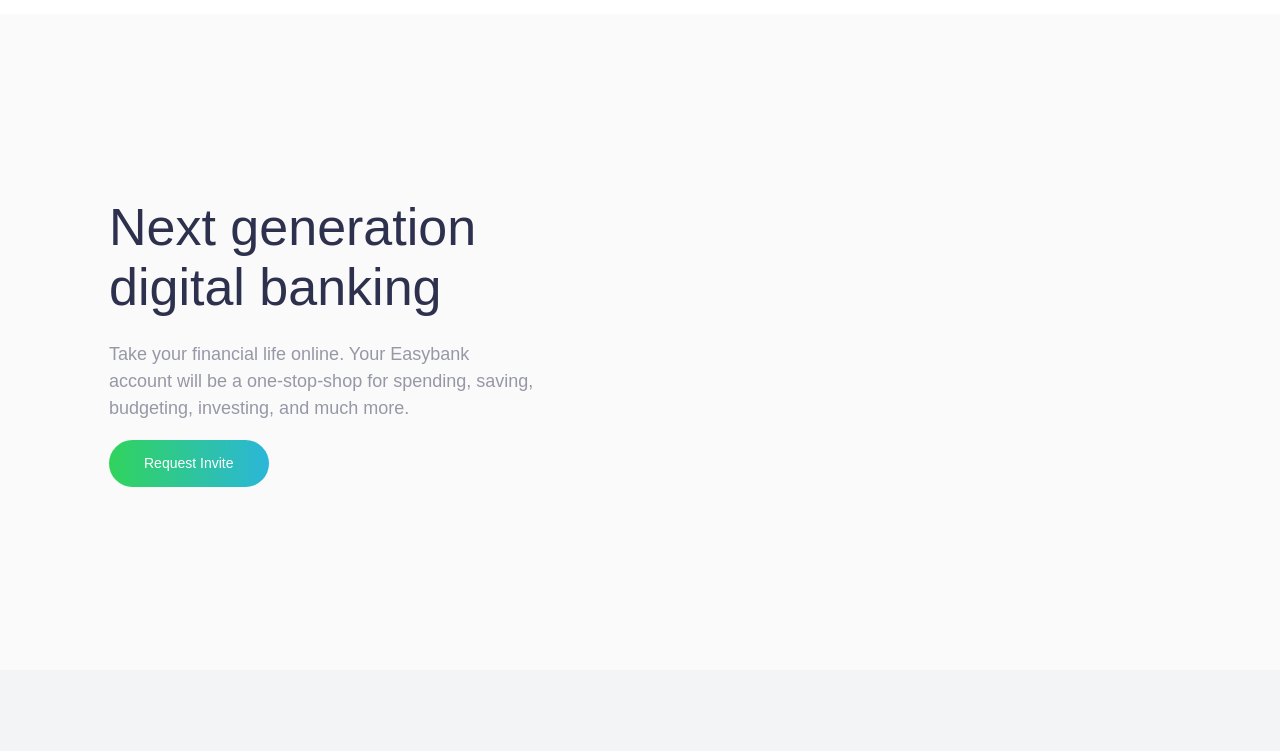
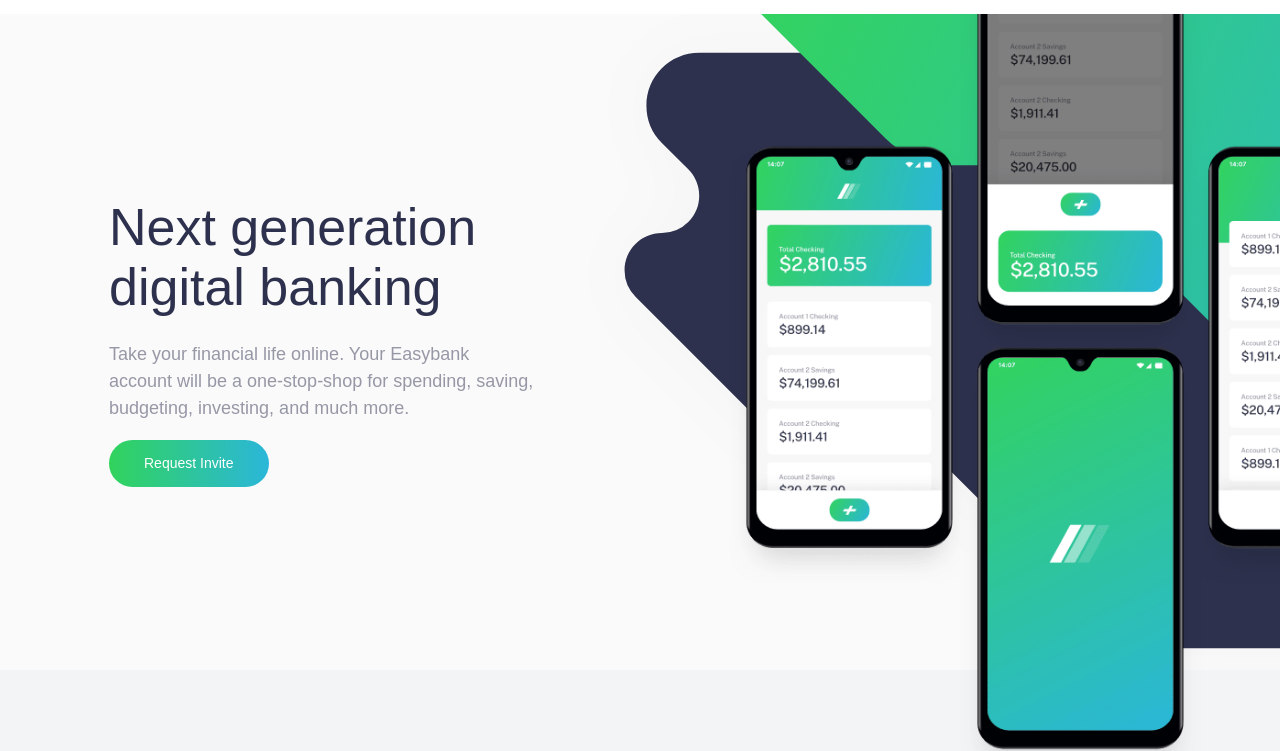
Before and after one commit to wojciech-lasota/easybank-landing-page-, a plain HTML site: page index.html in a window 1280 px wide. Shown: the part 66-817 px from the top of the page. Drawn offline with nearby package versions, Linux system fonts and the light colour scheme; files that its build step writes are made by us from their sources.

Commit message:
Update _hero.scss

```diff
--- a/app/scss/_hero.scss
+++ b/app/scss/_hero.scss
@@ -14,7 +14,7 @@
     &__image {
 
         position: relative;
-        background-image: url('easybank-landing-page-/images/bg-intro-mobile.svg');
+        background-image: url('../../easybank-landing-page-/images/bg-intro-mobile.svg');
         background-size: cover;
         background-repeat: no-repeat;
         background-position: center center;
@@ -30,7 +30,7 @@
             order: 2;
             height: 41rem;
             background-image: none;
-            // background-image: url('easybank-landing-page-/images/bg-intro-desktop.svg');
+            // background-image: url('../../easybank-landing-page-/images/bg-intro-desktop.svg');
             // background-position: left center;
         }
 
@@ -47,7 +47,7 @@
             position: absolute;
             height: 100%;
             width: 100%;
-            background-image: url('easybank-landing-page-/images/image-mockups.png');
+            background-image: url('../../easybank-landing-page-/images/image-mockups.png');
             background-size: 93%;
             background-repeat: no-repeat;
             background-position: center bottom;
@@ -78,7 +78,7 @@
                 position: absolute;
                 height: 100%;
                 // width: 100%;
-                background-image: url('easybank-landing-page-/images/bg-intro-desktop.svg');
+                background-image: url('../../easybank-landing-page-/images/bg-intro-desktop.svg');
                 background-size: 93%;
                 background-repeat: no-repeat;
                 background-position: center bottom;
```
